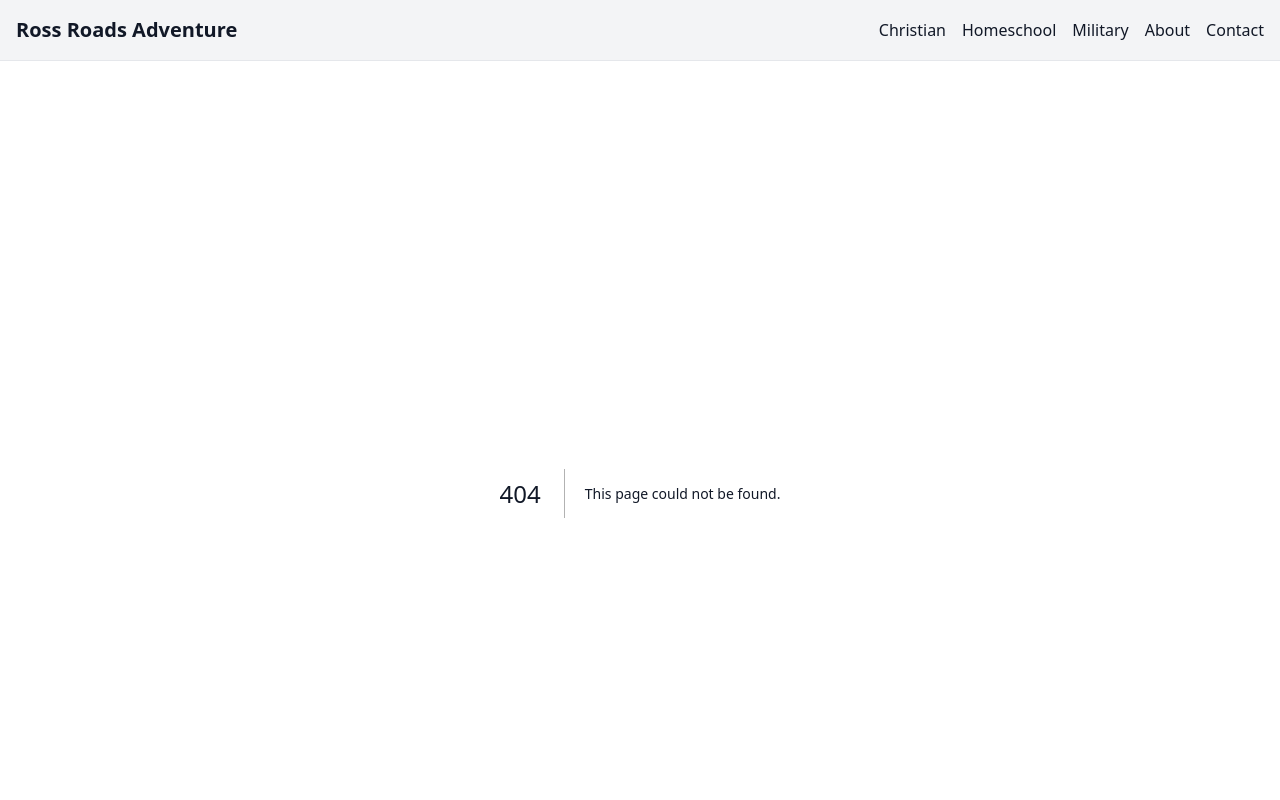
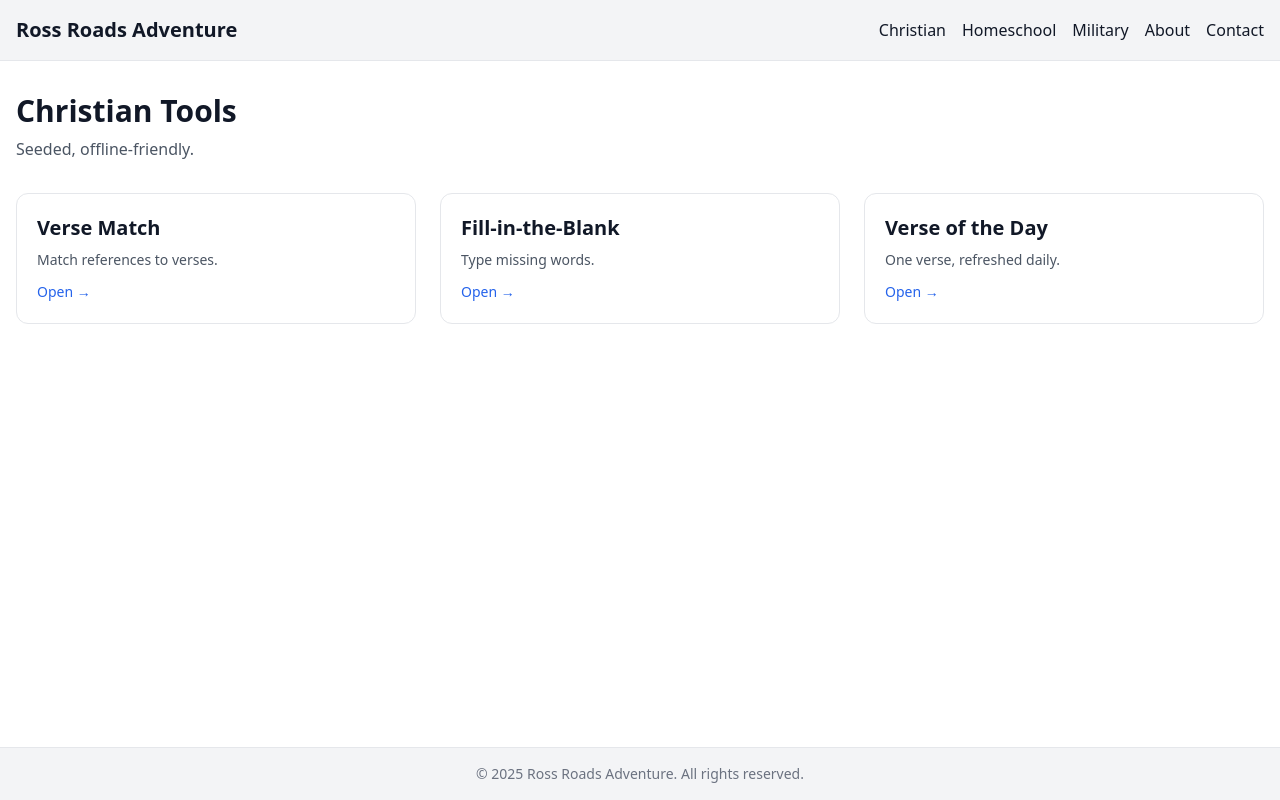
Before and after one commit to justross50/ross-roads-adventure, a Next.js app: page /christian in a window 1280 px wide. Before the commit this address had no page. Shown: the top 800 px of the page. Built offline with nearby package versions, Linux system fonts and the light colour scheme.

Commit message:
feat(christian): pillar index page

```diff
--- /dev/null
+++ b/src/app/christian/page.tsx
@@ -0,0 +1,27 @@
+import Link from 'next/link'
+
+export default function ChristianIndex() {
+  const tools = [
+    { href: '/christian/verse-match', title: 'Verse Match', desc: 'Match references to verses.' },
+    { href: '/christian/fill-in-the-blank', title: 'Fill‑in‑the‑Blank', desc: 'Type missing words.' },
+    { href: '/christian/verse-of-the-day', title: 'Verse of the Day', desc: 'One verse, refreshed daily.' },
+  ]
+  return (
+    <div className="space-y-8">
+      <header>
+        <h1 className="text-3xl font-bold">Christian Tools</h1>
+        <p className="mt-2 text-gray-600 dark:text-gray-300">Seeded, offline‑friendly.</p>
+      </header>
+
+      <section className="grid gap-6 sm:grid-cols-2 lg:grid-cols-3">
+        {tools.map(t => (
+          <Link key={t.href} href={t.href} className="rounded-xl border p-5 hover:shadow-md transition dark:border-gray-800">
+            <h3 className="text-xl font-semibold">{t.title}</h3>
+            <p className="mt-2 text-sm text-gray-600 dark:text-gray-400">{t.desc}</p>
+            <span className="mt-3 inline-block text-sm text-blue-600 dark:text-blue-400">Open →</span>
+          </Link>
+        ))}
+      </section>
+    </div>
+  )
+}
```
